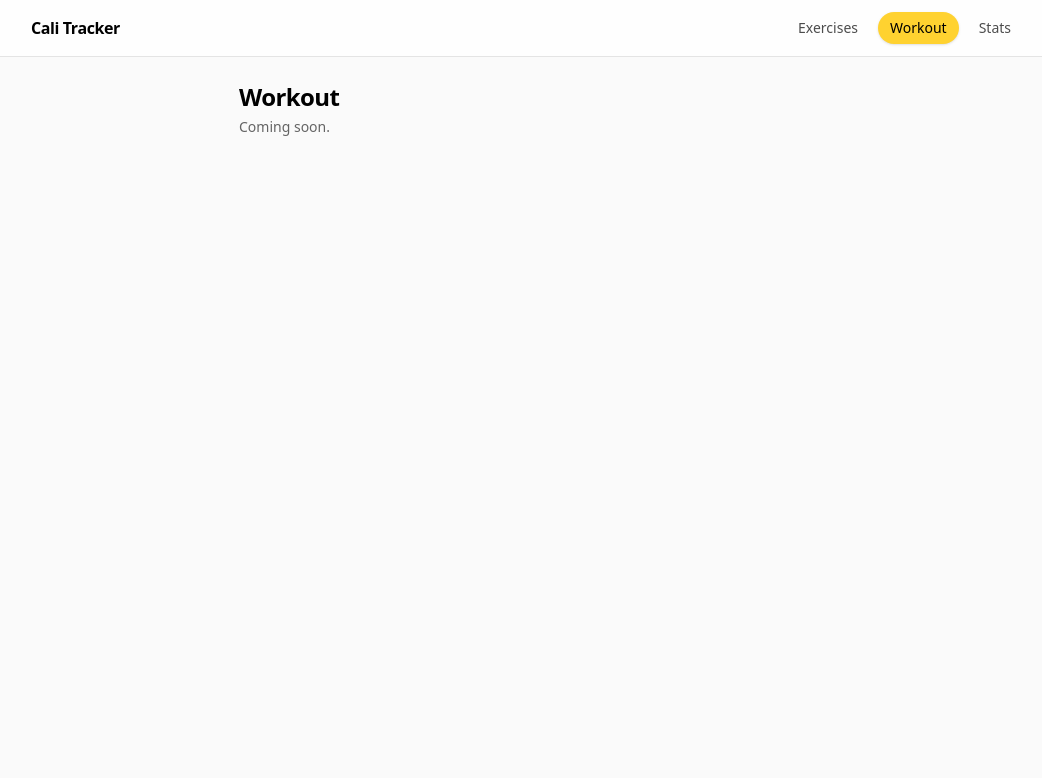
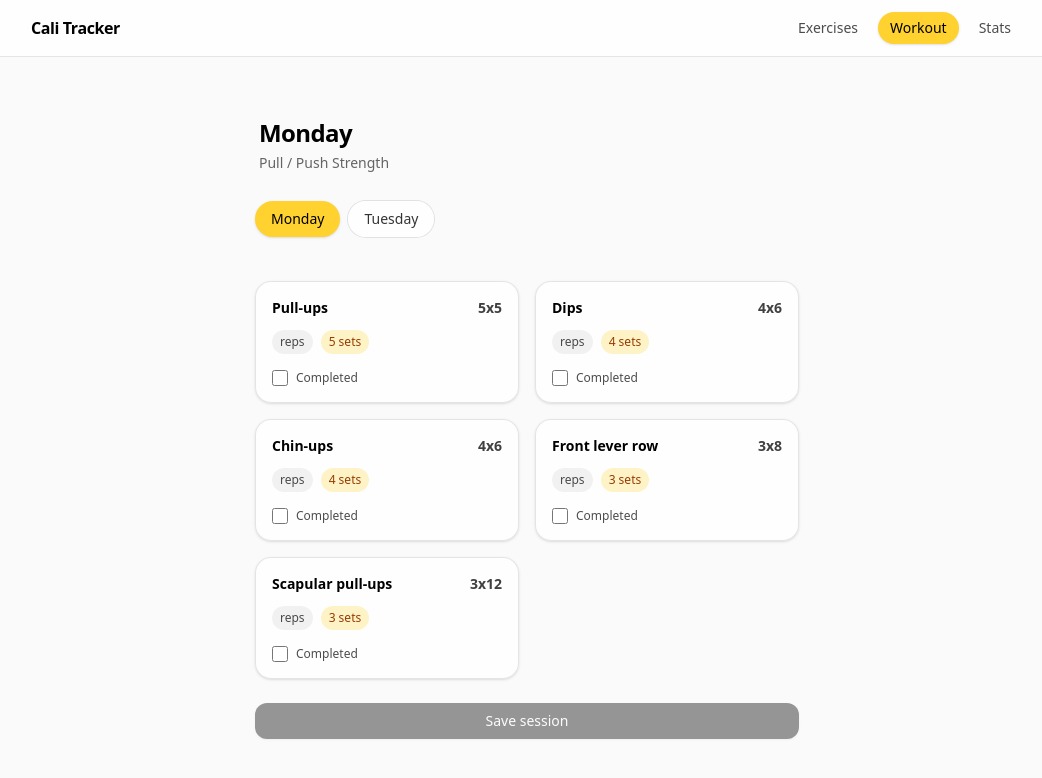
Before and after one commit to FedericoPiazzolla/Cali-Tracker, a Next.js app: page /workout in a window 1280 px wide. Shown: the top 778 px of the page, without its empty margins (113-1155 px from the left). Built offline with nearby package versions, Linux system fonts and the light colour scheme.

Commit message:
add: end workout page

```diff
--- a/src/app/(app)/workout/page.tsx
+++ b/src/app/(app)/workout/page.tsx
@@ -1,8 +1,164 @@
+"use client";
+
+import { workoutPlan } from "@/data/workout-plan.mock";
+import { useEffect, useState } from "react";
+import useSessions from "@/hooks/useSessions";
+import { WorkoutEntry, WorkoutSession } from "@/types/workout";
+
 export default function WorkoutPage() {
+  const [selectedDayId, setSelectedDayId] = useState(workoutPlan.days[0].id);
+  const [completedByExerciseId, setCompletedByExerciseId] = useState<
+    Record<string, boolean>
+  >({});
+  const [showSavedMessage, setShowSavedMessage] = useState(false);
+  const { setSessions } = useSessions();
+
+  const day =
+    workoutPlan.days.find((currentDay) => currentDay.id === selectedDayId) ??
+    workoutPlan.days[0];
+  const completedExercises = day.exercises.filter(
+    (exercise) => completedByExerciseId[exercise.exerciseId],
+  );
+
+  useEffect(() => {
+    setCompletedByExerciseId({});
+    setShowSavedMessage(false);
+  }, [selectedDayId]);
+
+  useEffect(() => {
+    if (!showSavedMessage) return;
+
+    const timeoutId = window.setTimeout(() => {
+      setShowSavedMessage(false);
+    }, 1800);
+
+    return () => window.clearTimeout(timeoutId);
+  }, [showSavedMessage]);
+
+  function handleToggleCompleted(exerciseId: string) {
+    setCompletedByExerciseId((prev) => ({
+      ...prev,
+      [exerciseId]: !prev[exerciseId],
+    }));
+  }
+
+  function handleSaveSession() {
+    if (completedExercises.length === 0) return;
+
+    const entries: WorkoutEntry[] = completedExercises.map((exercise) => ({
+      exerciseId: exercise.exerciseId,
+      exerciseName: exercise.exerciseName,
+      tracking: exercise.tracking,
+      sets: [],
+    }));
+
+    const newSession: WorkoutSession = {
+      id: crypto.randomUUID(),
+      date: new Date().toISOString(),
+      entries,
+    };
+
+    setSessions((prev) => [...prev, newSession]);
+    setCompletedByExerciseId({});
+    setShowSavedMessage(true);
+  }
+
   return (
-    <div className="mx-auto w-full max-w-xl">
-      <h1 className="text-2xl font-semibold tracking-tight">Workout</h1>
-      <p className="mt-1 text-sm text-black/60">Coming soon.</p>
+    <div className="mx-auto flex w-full max-w-xl flex-col px-4">
+      <div className="mt-8 p-1">
+        <h1 className="text-2xl font-semibold tracking-tight text-black">
+          {day.name}
+        </h1>
+        <p className="mt-1 text-sm text-black/60">{day.focus}</p>
+      </div>
+
+      <div className="my-6 flex w-full flex-wrap gap-2">
+        {workoutPlan.days.map((workoutDay) => {
+          const isActive = workoutDay.id === day.id;
+
+          return (
+            <button
+              key={workoutDay.id}
+              onClick={() => setSelectedDayId(workoutDay.id)}
+              className={`rounded-full px-4 py-2 text-sm font-medium transition ${
+                isActive
+                  ? "bg-amber-300 text-black shadow-sm"
+                  : "bg-white/80 text-black/80 ring-1 ring-black/10 hover:bg-white"
+              }`}>
+              {workoutDay.name}
+            </button>
+          );
+        })}
+      </div>
+
+      <ul className="mt-5 grid grid-cols-1 gap-4 sm:grid-cols-2">
+        {day.exercises.map((exercise) => (
+          <li
+            key={exercise.exerciseId}
+            className={`rounded-2xl border border-black/10 bg-white/80 p-4 shadow-sm backdrop-blur transition hover:shadow-md ${
+              completedByExerciseId[exercise.exerciseId]
+                ? "ring-2 ring-green-200 bg-white/95"
+                : ""
+            }`}>
+            <div className="flex items-start justify-between gap-3">
+              <h2
+                className={`text-sm font-semibold ${
+                  completedByExerciseId[exercise.exerciseId]
+                    ? "text-black/70"
+                    : "text-black"
+                }`}>
+                {exercise.exerciseName}
+              </h2>
+              <p
+                className={`text-sm font-semibold ${
+                  completedByExerciseId[exercise.exerciseId]
+                    ? "text-black/50"
+                    : "text-black/75"
+                }`}>
+                {exercise.targetLabel}
+              </p>
+            </div>
+
+            <div className="mt-3 flex flex-wrap gap-2">
+              <span className="rounded-full bg-black/5 px-2 py-1 text-xs font-medium text-black/70">
+                {exercise.tracking}
+              </span>
+              <span className="rounded-full bg-amber-100 px-2 py-1 text-xs font-medium text-amber-800">
+                {exercise.targetSets} sets
+              </span>
+            </div>
+
+            <label className="mt-4 flex items-center gap-2 text-xs font-medium text-black/70">
+              <input
+                type="checkbox"
+                checked={Boolean(completedByExerciseId[exercise.exerciseId])}
+                onChange={() => handleToggleCompleted(exercise.exerciseId)}
+                className="h-4 w-4 rounded border-black/20 text-green-600 focus:ring-green-500"
+              />
+              Completed
+            </label>
+          </li>
+        ))}
+      </ul>
+
+      <button
+        type="button"
+        onClick={handleSaveSession}
+        disabled={completedExercises.length === 0}
+        className={`my-6 w-full rounded-xl bg-black px-4 py-2 text-sm font-medium text-white shadow-sm
+        ${
+          completedExercises.length === 0
+            ? "cursor-not-allowed opacity-40"
+            : "hover:opacity-90 active:opacity-80"
+        }`}>
+        Save session
+      </button>
+
+      {showSavedMessage && (
+        <p className="fixed bottom-6 left-1/2 -translate-x-1/2 rounded-xl border border-green-200 bg-green-50 px-4 py-2 text-sm font-medium text-green-700 shadow-sm">
+          Session saved ✓
+        </p>
+      )}
     </div>
   );
 }
--- /dev/null
+++ b/src/data/workout-plan.mock.ts
@@ -0,0 +1,107 @@
+import type {
+  PlannedExercise,
+  WorkoutDay,
+  WorkoutPlan,
+} from "@/types/workout-plan";
+
+const mondayExercises: PlannedExercise[] = [
+  {
+    exerciseId: "pullups",
+    exerciseName: "Pull-ups",
+    tracking: "reps",
+    targetSets: 5,
+    targetLabel: "5x5",
+  },
+  {
+    exerciseId: "dips",
+    exerciseName: "Dips",
+    tracking: "reps",
+    targetSets: 4,
+    targetLabel: "4x6",
+  },
+  {
+    exerciseId: "chinups",
+    exerciseName: "Chin-ups",
+    tracking: "reps",
+    targetSets: 4,
+    targetLabel: "4x6",
+  },
+  {
+    exerciseId: "front-lever-row",
+    exerciseName: "Front lever row",
+    tracking: "reps",
+    targetSets: 3,
+    targetLabel: "3x8",
+  },
+  {
+    exerciseId: "scapular-pullups",
+    exerciseName: "Scapular pull-ups",
+    tracking: "reps",
+    targetSets: 3,
+    targetLabel: "3x12",
+  },
+];
+
+const tuesdayExercises: PlannedExercise[] = [
+  {
+    exerciseId: "planche-lean-hold",
+    exerciseName: "Planche lean hold",
+    tracking: "seconds",
+    targetSets: 4,
+    targetLabel: "4x20s",
+  },
+  {
+    exerciseId: "tuck-planche",
+    exerciseName: "Tuck planche",
+    tracking: "seconds",
+    targetSets: 4,
+    targetLabel: "4x12s",
+  },
+  {
+    exerciseId: "pseudo-planche-pushup",
+    exerciseName: "Pseudo planche push-up",
+    tracking: "reps",
+    targetSets: 4,
+    targetLabel: "4x8",
+  },
+  {
+    exerciseId: "l-sit",
+    exerciseName: "L-sit",
+    tracking: "seconds",
+    targetSets: 4,
+    targetLabel: "4x20s",
+  },
+  {
+    exerciseId: "hanging-leg-raises",
+    exerciseName: "Hanging leg raises",
+    tracking: "reps",
+    targetSets: 4,
+    targetLabel: "4x10",
+  },
+  {
+    exerciseId: "hollow-hold",
+    exerciseName: "Hollow hold",
+    tracking: "seconds",
+    targetSets: 3,
+    targetLabel: "3x30s",
+  },
+];
+
+const days: WorkoutDay[] = [
+  {
+    id: "monday",
+    name: "Monday",
+    focus: "Pull / Push Strength",
+    exercises: mondayExercises,
+  },
+  {
+    id: "tuesday",
+    name: "Tuesday",
+    focus: "Planche / Core",
+    exercises: tuesdayExercises,
+  },
+];
+
+export const workoutPlan: WorkoutPlan = {
+  days,
+};
--- a/src/hooks/useSessions.ts
+++ b/src/hooks/useSessions.ts
@@ -3,11 +3,13 @@ import { loadSessions, saveSessions } from "@/lib/storage/workout-sessions";
 import { useState, useEffect } from "react";
 
 export default function useSessions() {
-  const [sessions, setSessions] = useState<WorkoutSession[]>(() => loadSessions());
+  // Keep SSR and first client render identical. Load persisted data after mount.
+  const [sessions, setSessions] = useState<WorkoutSession[]>([]);
 
   const [hasHydrated, setHasHydrated] = useState(false);
 
   useEffect(() => {
+    setSessions(loadSessions());
     setHasHydrated(true);
   }, []);
 
```
